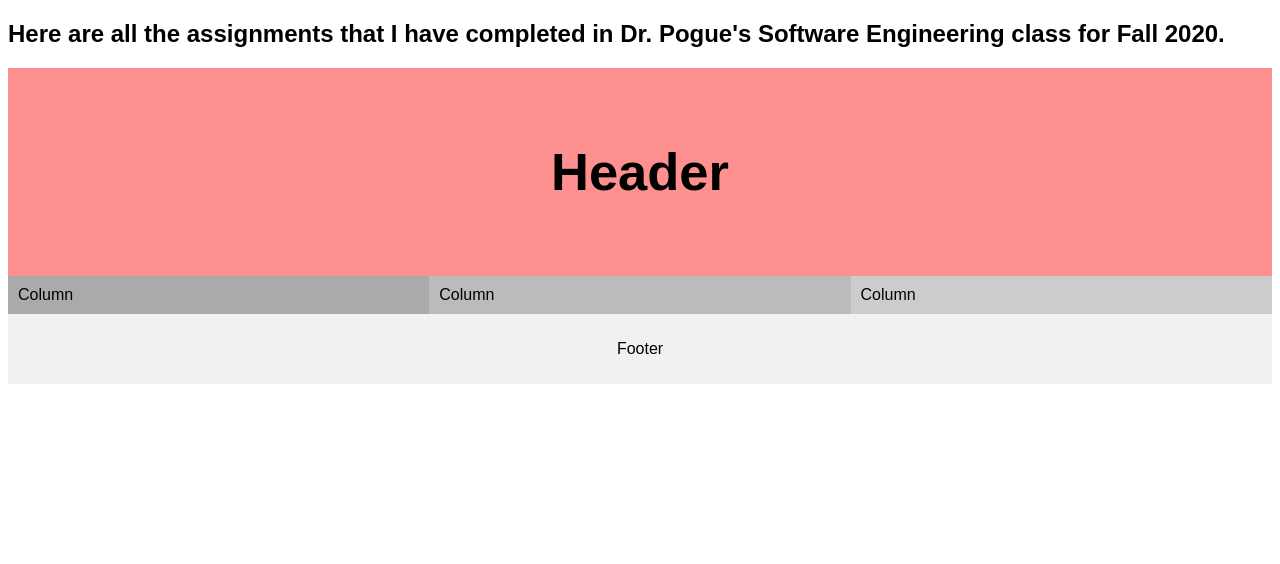
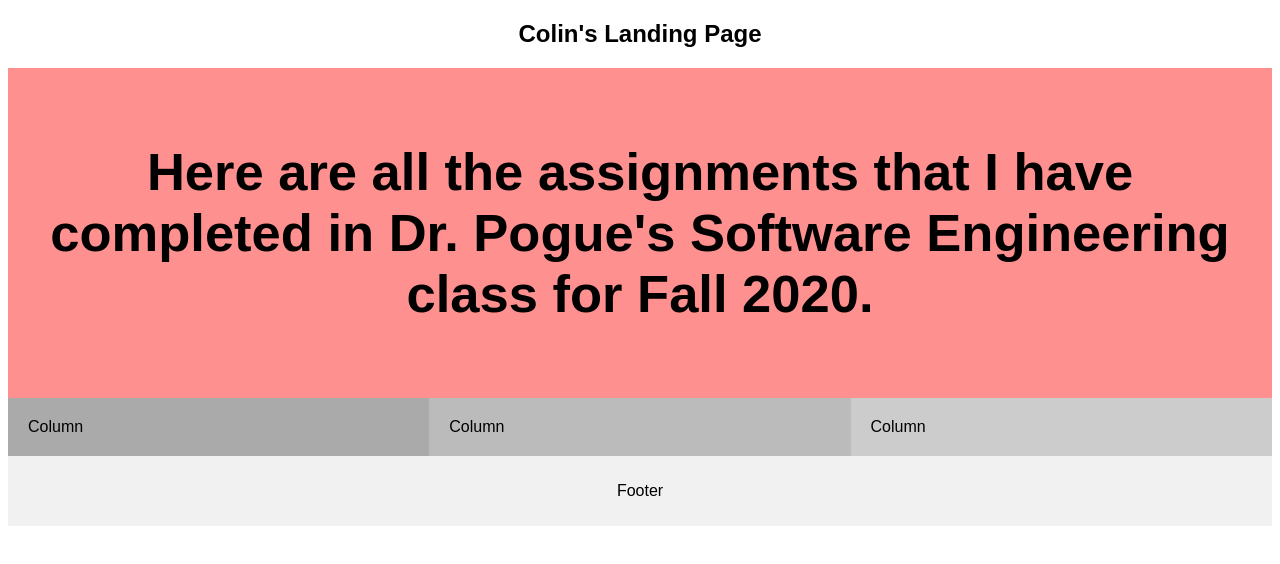
Before and after one commit to mcclint50/LandingPageCJM, a plain HTML site: page index.html in a window 1280 px wide. Drawn offline with Linux system fonts and the light colour scheme.

Commit message:
Second commit of index.html

```diff
--- a/index.html
+++ b/index.html
@@ -1,7 +1,7 @@
 <!DOCTYPE html>
 <html lang="en">
 <head>
-<title>Colin McClintic's Landing Page</title>
+<title>Landing Page</title>
 <meta charset="utf-8">
 <meta name="viewport" content="width=device-width, initial-scale=1">
 <style>
@@ -11,6 +11,10 @@
 
 body {
   font-family: Arial, Helvetica, sans-serif;
+}
+
+h2 {
+    text-align: center;
 }
 
 /* Style for the header */
@@ -25,7 +29,7 @@ body {
 .column {
   float: left;
   width: 33.33%;
-  padding: 10px;
+  padding: 20px;
 }
 
 /* Clear floats after the columns */
@@ -52,10 +56,10 @@ body {
 </head>
 <body>
 
-<h2>Here are all the assignments that I have completed in Dr. Pogue's Software Engineering class for Fall 2020.</h2>
+<h2>Colin's Landing Page</h2>
 
 <div class="header">
-  <h2>Header</h2>
+  <h2>Here are all the assignments that I have completed in Dr. Pogue's Software Engineering class for Fall 2020.</h2>
 </div>
 
 <div class="row">
```
